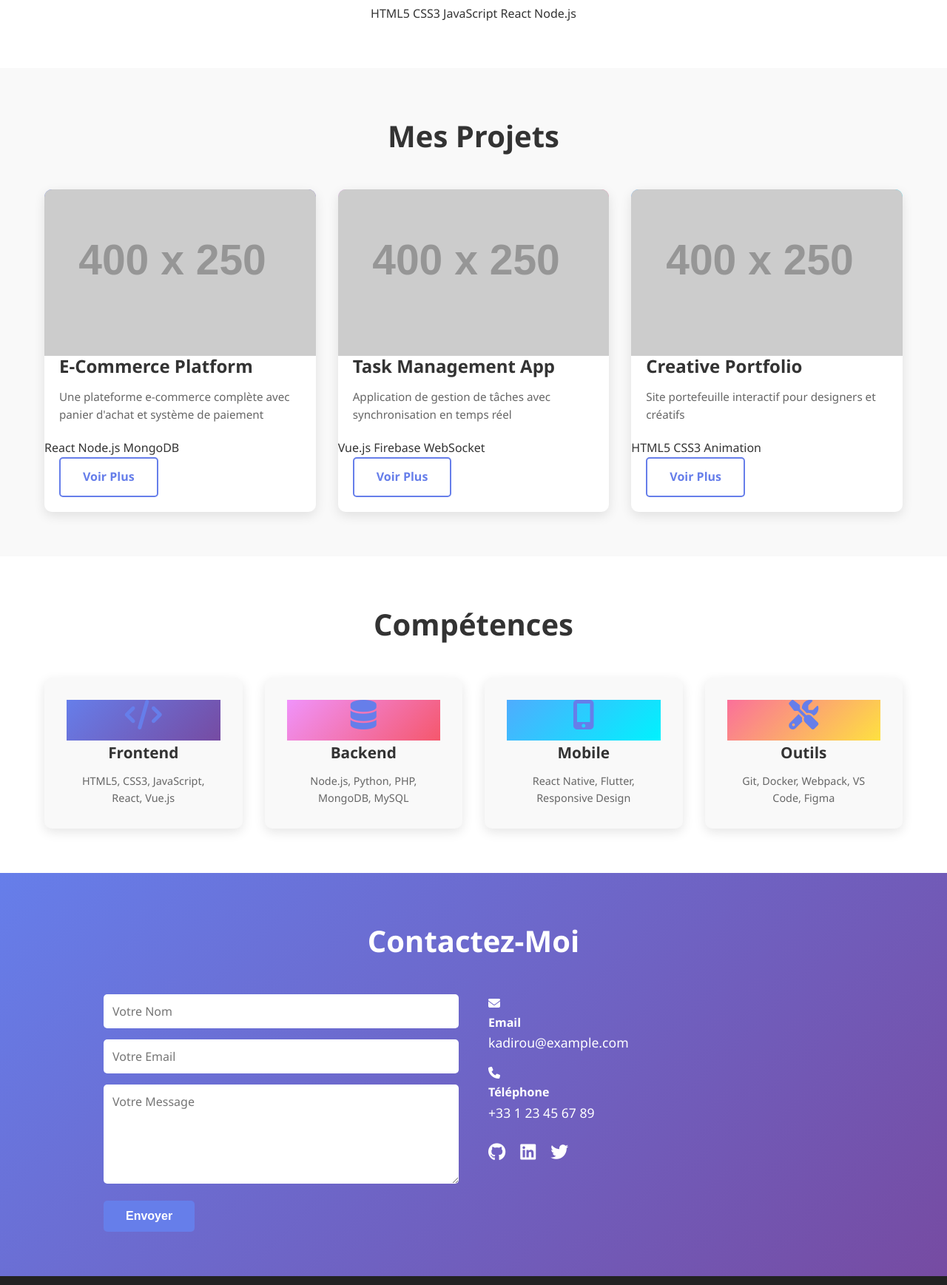
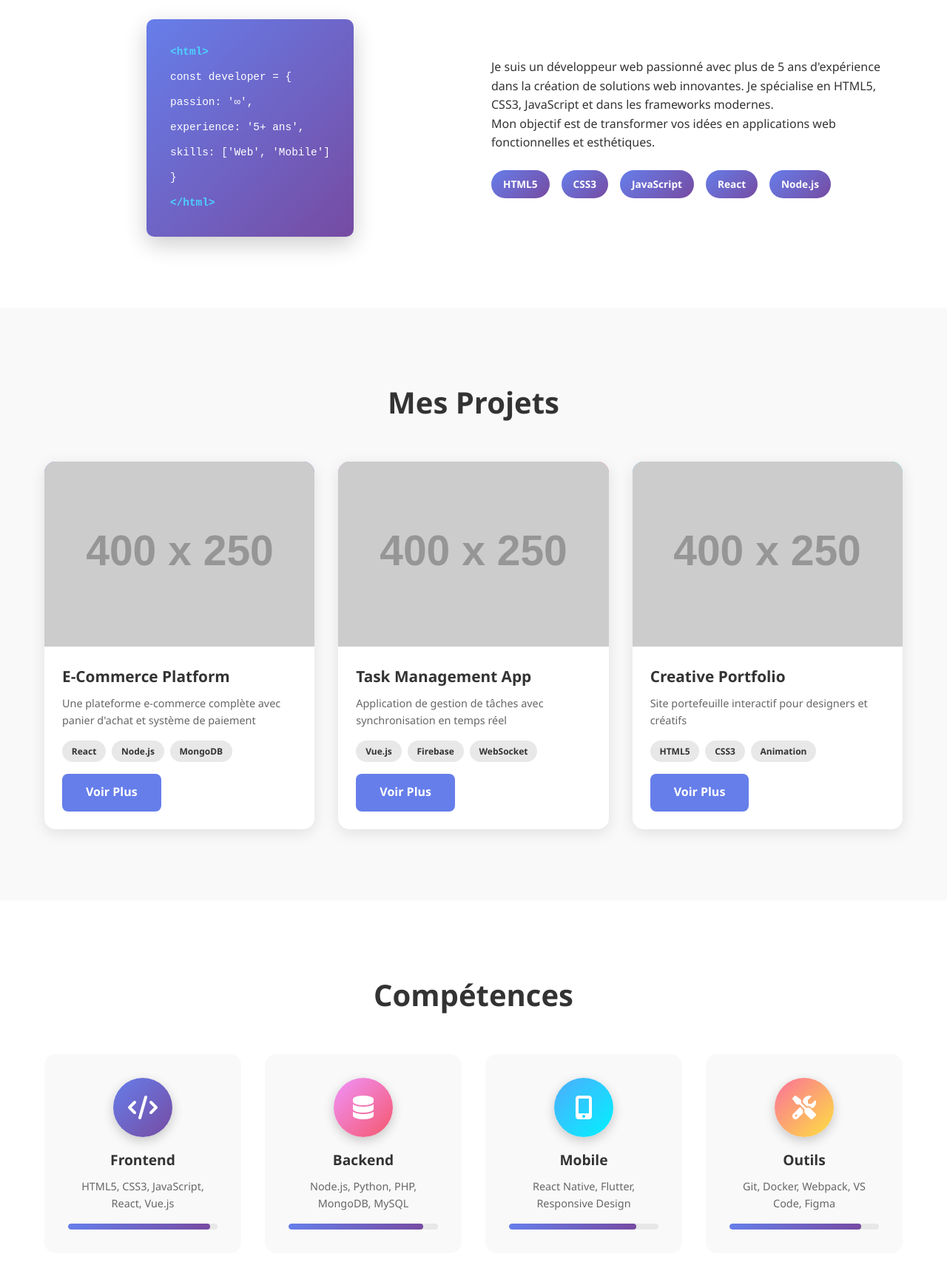
Before and after one commit to Kadirou20172020/Kadirou-Djeffal, a plain HTML site: page index.html in a window 1280 px wide. Shown: the part 1060-2797 px from the top of the page at 74% size. Drawn offline with Linux system fonts and the light colour scheme; placeholder pictures from the web are drawn by us.

Commit message:
Update CSS with advanced styling, gradients, and animations
Updated styles for navbar, hero section, buttons, and other components. Improved responsiveness and added new animations.

```diff
--- a/styles.css
+++ b/styles.css
@@ -18,14 +18,13 @@ body {
     padding: 0 20px;
 }
 
-/* Navigation */
+/* Navigation Bar */
 .navbar {
     background: linear-gradient(135deg, #667eea 0%, #764ba2 100%);
-    color: white;
     padding: 1rem 0;
     position: sticky;
     top: 0;
-    z-index: 100;
+    z-index: 1000;
     box-shadow: 0 2px 10px rgba(0,0,0,0.1);
 }
 
@@ -38,6 +37,7 @@ body {
 .nav-brand {
     font-size: 1.8rem;
     font-weight: bold;
+    color: white;
 }
 
 .nav-menu {
@@ -49,7 +49,8 @@ body {
 .nav-menu a {
     color: white;
     text-decoration: none;
-    transition: opacity 0.3s ease;
+    transition: opacity 0.3s;
+    font-weight: 500;
 }
 
 .nav-menu a:hover {
@@ -58,290 +59,465 @@ body {
 
 /* Hero Section */
 .hero {
-    background: linear-gradient(135deg, #667eea 0%, #764ba2 100%);
-    color: white;
-    padding: 100px 0;
-    text-align: center;
-    min-height: 600px;
+    position: relative;
+    min-height: 100vh;
     display: flex;
     align-items: center;
     justify-content: center;
+    overflow: hidden;
+    background: linear-gradient(135deg, #667eea 0%, #764ba2 100%);
+}
+
+.hero-background {
+    position: absolute;
+    width: 100%;
+    height: 100%;
+    z-index: 0;
+}
+
+.tech-grid {
+    position: absolute;
+    width: 100%;
+    height: 100%;
+    background-image:
+        repeating-linear-gradient(
+            0deg,
+            rgba(255,255,255,0.05) 0px,
+            rgba(255,255,255,0.05) 1px,
+            transparent 1px,
+            transparent 50px
+        ),
+        repeating-linear-gradient(
+            90deg,
+            rgba(255,255,255,0.05) 0px,
+            rgba(255,255,255,0.05) 1px,
+            transparent 1px,
+            transparent 50px
+        );
+}
+
+.floating-orbs {
+    position: absolute;
+    width: 100%;
+    height: 100%;
+}
+
+.hero-content {
+    position: relative;
+    z-index: 10;
+    text-align: center;
+    color: white;
+    animation: fadeInUp 1s ease-out;
 }
 
 .hero-content h1 {
-    font-size: 3.5rem;
-    margin-bottom: 20px;
-    animation: slideDown 0.8s ease-out;
+    font-size: 4rem;
+    margin-bottom: 1rem;
+    text-shadow: 0 2px 10px rgba(0,0,0,0.3);
 }
 
 .hero-content .subtitle {
     font-size: 1.5rem;
-    margin-bottom: 10px;
-    opacity: 0.9;
+    margin-bottom: 0.5rem;
+    opacity: 0.95;
 }
 
 .hero-content .description {
-    font-size: 1.1rem;
-    margin-bottom: 30px;
-    opacity: 0.85;
-}
-
-@keyframes slideDown {
-    from {
-        transform: translateY(-50px);
-        opacity: 0;
-    }
-    to {
-        transform: translateY(0);
-        opacity: 1;
-    }
-}
-
-/* Buttons */
-.btn {
-    display: inline-block;
-    padding: 12px 30px;
-    border-radius: 5px;
-    text-decoration: none;
-    font-weight: 600;
-    transition: all 0.3s ease;
-    border: none;
-    cursor: pointer;
-    font-size: 1rem;
-}
-
-.btn-primary {
-    background: #667eea;
-    color: white;
-}
-
-.btn-primary:hover {
-    background: #764ba2;
-    transform: translateY(-3px);
-    box-shadow: 0 10px 20px rgba(102, 126, 234, 0.3);
-}
-
-.btn-secondary {
-    background: white;
-    color: #667eea;
-    border: 2px solid #667eea;
-}
-
-.btn-secondary:hover {
-    background: #667eea;
-    color: white;
+    font-size: 1.2rem;
+    margin-bottom: 2rem;
+    opacity: 0.9;
 }
 
 /* About Section */
 .about {
-    padding: 60px 0;
-    background: white;
+    padding: 6rem 0;
+    background-color: white;
 }
 
-.about h2,
-.projects h2,
-.skills h2,
-.contact h2 {
+.about h2 {
+    text-align: center;
     font-size: 2.5rem;
-    text-align: center;
-    margin-bottom: 40px;
+    margin-bottom: 3rem;
     color: #333;
 }
 
 .about-content {
-    max-width: 700px;
-    margin: 0 auto;
-    text-align: center;
+    display: grid;
+    grid-template-columns: 1fr 1fr;
+    gap: 3rem;
+    align-items: center;
 }
 
-.about-text p {
-    font-size: 1.1rem;
-    margin-bottom: 20px;
+.about-image {
+    display: flex;
+    justify-content: center;
+}
+
+.code-snippet {
+    background: linear-gradient(135deg, #667eea 0%, #764ba2 100%);
+    padding: 2rem;
+    border-radius: 10px;
+    font-family: 'Courier New', monospace;
+    color: #fff;
+    font-size: 0.9rem;
     line-height: 1.8;
-    color: #555;
+    box-shadow: 0 10px 30px rgba(0,0,0,0.2);
+    max-width: 400px;
+}
+
+.code-tag {
+    color: #4dd0ff;
+    display: block;
+    font-weight: bold;
+}
+
+.code-line {
+    display: block;
+    margin: 0.5rem 0;
+}
+
+.tech-badges {
+    display: flex;
+    gap: 1rem;
+    flex-wrap: wrap;
+    margin-top: 1.5rem;
+}
+
+.badge {
+    background: linear-gradient(135deg, #667eea 0%, #764ba2 100%);
+    color: white;
+    padding: 0.5rem 1rem;
+    border-radius: 20px;
+    font-size: 0.85rem;
+    font-weight: 600;
 }
 
 /* Projects Section */
 .projects {
-    padding: 60px 0;
-    background: #f9f9f9;
+    padding: 6rem 0;
+    background-color: #f9f9f9;
+}
+
+.projects h2 {
+    text-align: center;
+    font-size: 2.5rem;
+    margin-bottom: 3rem;
+    color: #333;
 }
 
 .projects-grid {
     display: grid;
     grid-template-columns: repeat(auto-fit, minmax(300px, 1fr));
-    gap: 30px;
+    gap: 2rem;
 }
 
 .project-card {
     background: white;
-    border-radius: 10px;
+    border-radius: 15px;
     overflow: hidden;
-    box-shadow: 0 5px 15px rgba(0,0,0,0.1);
-    transition: transform 0.3s ease, box-shadow 0.3s ease;
+    box-shadow: 0 5px 20px rgba(0,0,0,0.1);
+    transition: transform 0.3s, box-shadow 0.3s;
 }
 
 .project-card:hover {
     transform: translateY(-10px);
-    box-shadow: 0 15px 30px rgba(0,0,0,0.2);
+    box-shadow: 0 15px 40px rgba(0,0,0,0.15);
 }
 
 .project-image {
-    background: linear-gradient(135deg, #667eea 0%, #764ba2 100%);
-    height: 200px;
+    position: relative;
+    width: 100%;
+    height: 250px;
+    overflow: hidden;
+}
+
+.project-image img {
+    width: 100%;
+    height: 100%;
+    object-fit: cover;
+    transition: transform 0.3s;
+}
+
+.project-card:hover .project-image img {
+    transform: scale(1.05);
+}
+
+.project-overlay {
+    position: absolute;
+    top: 0;
+    left: 0;
+    right: 0;
+    bottom: 0;
+    background: rgba(0,0,0,0.5);
     display: flex;
     align-items: center;
     justify-content: center;
-    color: white;
-    font-size: 1.2rem;
-    font-weight: bold;
+    opacity: 0;
+    transition: opacity 0.3s;
 }
 
-.project-card h3 {
-    padding: 20px 20px 10px;
-    font-size: 1.5rem;
+.project-card:hover .project-overlay {
+    opacity: 1;
+}
+
+.project-overlay i {
+    font-size: 3rem;
+    color: white;
+}
+
+.project-info {
+    padding: 1.5rem;
+}
+
+.project-info h3 {
+    font-size: 1.3rem;
+    margin-bottom: 0.5rem;
     color: #333;
 }
 
-.project-card p {
-    padding: 0 20px 20px;
+.project-info p {
     color: #666;
-    font-size: 0.95rem;
+    margin-bottom: 1rem;
+    font-size: 0.9rem;
 }
 
-.project-card .btn {
-    margin: 0 20px 20px;
+.project-tech {
+    display: flex;
+    gap: 0.5rem;
+    margin-bottom: 1rem;
+    flex-wrap: wrap;
+}
+
+.tech-tag {
+    background: #e8e8e8;
+    color: #333;
+    padding: 0.3rem 0.8rem;
+    border-radius: 15px;
+    font-size: 0.75rem;
+    font-weight: 600;
 }
 
 /* Skills Section */
 .skills {
-    padding: 60px 0;
+    padding: 6rem 0;
     background: white;
+}
+
+.skills h2 {
+    text-align: center;
+    font-size: 2.5rem;
+    margin-bottom: 3rem;
+    color: #333;
 }
 
 .skills-grid {
     display: grid;
     grid-template-columns: repeat(auto-fit, minmax(250px, 1fr));
-    gap: 30px;
+    gap: 2rem;
 }
 
 .skill {
     background: #f9f9f9;
-    padding: 30px;
-    border-radius: 10px;
+    padding: 2rem;
+    border-radius: 15px;
     text-align: center;
-    box-shadow: 0 5px 15px rgba(0,0,0,0.1);
-    transition: transform 0.3s ease;
+    transition: transform 0.3s, box-shadow 0.3s;
 }
 
 .skill:hover {
     transform: translateY(-5px);
+    box-shadow: 0 10px 30px rgba(0,0,0,0.1);
 }
 
-.skill i {
-    font-size: 2.5rem;
-    color: #667eea;
-    margin-bottom: 15px;
+.skill-icon {
+    width: 80px;
+    height: 80px;
+    margin: 0 auto 1rem;
+    border-radius: 50%;
+    display: flex;
+    align-items: center;
+    justify-content: center;
+    font-size: 2rem;
+    color: white;
+    box-shadow: 0 5px 15px rgba(0,0,0,0.2);
 }
 
 .skill h3 {
-    margin-bottom: 10px;
+    font-size: 1.2rem;
+    margin-bottom: 0.5rem;
     color: #333;
-    font-size: 1.3rem;
 }
 
 .skill p {
     color: #666;
+    margin-bottom: 1rem;
     font-size: 0.9rem;
+}
+
+.skill-level {
+    width: 100%;
+    height: 8px;
+    background: #e8e8e8;
+    border-radius: 10px;
+    overflow: hidden;
+}
+
+.level-bar {
+    height: 100%;
+    background: linear-gradient(90deg, #667eea, #764ba2);
+    border-radius: 10px;
+    transition: width 0.5s ease;
 }
 
 /* Contact Section */
 .contact {
-    padding: 60px 0;
+    padding: 6rem 0;
     background: linear-gradient(135deg, #667eea 0%, #764ba2 100%);
     color: white;
 }
 
 .contact h2 {
-    color: white;
+    text-align: center;
+    font-size: 2.5rem;
+    margin-bottom: 3rem;
 }
 
 .contact-content {
     display: grid;
     grid-template-columns: 1fr 1fr;
-    gap: 40px;
-    max-width: 1000px;
-    margin: 0 auto;
+    gap: 3rem;
+}
+
+.contact-form {
+    display: flex;
+    flex-direction: column;
+    gap: 1rem;
 }
 
 .contact-form input,
 .contact-form textarea {
-    width: 100%;
-    padding: 12px;
-    margin-bottom: 15px;
+    padding: 1rem;
     border: none;
-    border-radius: 5px;
+    border-radius: 8px;
     font-family: inherit;
     font-size: 1rem;
 }
 
-.contact-form textarea {
-    resize: vertical;
+.contact-info {
+    display: flex;
+    flex-direction: column;
+    gap: 2rem;
 }
 
-.contact-info p {
-    margin-bottom: 15px;
-    font-size: 1.1rem;
+.info-item {
+    display: flex;
+    gap: 1rem;
+}
+
+.info-item i {
+    font-size: 1.5rem;
+    margin-top: 0.25rem;
+}
+
+.info-item h4 {
+    margin-bottom: 0.5rem;
 }
 
 .social-links {
-    margin-top: 20px;
     display: flex;
-    gap: 20px;
-    justify-content: flex-start;
+    gap: 1rem;
+    margin-top: 1rem;
 }
 
-.social-links a {
+.social-icon {
+    width: 40px;
+    height: 40px;
+    border-radius: 50%;
+    background: rgba(255,255,255,0.2);
+    display: flex;
+    align-items: center;
+    justify-content: center;
     color: white;
-    font-size: 1.5rem;
-    transition: transform 0.3s ease;
+    text-decoration: none;
+    transition: background 0.3s;
 }
 
-.social-links a:hover {
-    transform: scale(1.2);
+.social-icon:hover {
+    background: rgba(255,255,255,0.4);
+}
+
+/* Buttons */
+.btn {
+    padding: 0.8rem 2rem;
+    border: none;
+    border-radius: 8px;
+    font-weight: 600;
+    cursor: pointer;
+    transition: transform 0.3s, box-shadow 0.3s;
+    text-decoration: none;
+    display: inline-block;
+}
+
+.btn-primary {
+    background: white;
+    color: #667eea;
+}
+
+.btn-primary:hover {
+    transform: scale(1.05);
+    box-shadow: 0 5px 20px rgba(0,0,0,0.2);
+}
+
+.btn-secondary {
+    background: #667eea;
+    color: white;
+}
+
+.btn-secondary:hover {
+    transform: scale(1.05);
+    box-shadow: 0 5px 20px rgba(0,0,0,0.2);
 }
 
 /* Footer */
 .footer {
-    background: #222;
+    background: #333;
     color: white;
     text-align: center;
-    padding: 20px 0;
+    padding: 2rem 0;
 }
 
-/* Responsive */
+/* Animations */
+@keyframes fadeInUp {
+    from {
+        opacity: 0;
+        transform: translateY(30px);
+    }
+    to {
+        opacity: 1;
+        transform: translateY(0);
+    }
+}
+
+/* Responsive Design */
 @media (max-width: 768px) {
     .hero-content h1 {
-        font-size: 2rem;
+        font-size: 2.5rem;
     }
 
     .hero-content .subtitle {
-        font-size: 1.1rem;
+        font-size: 1.2rem;
+    }
+
+    .about-content {
+        grid-template-columns: 1fr;
+    }
+
+    .contact-content {
+        grid-template-columns: 1fr;
     }
 
     .nav-menu {
         gap: 1rem;
         font-size: 0.9rem;
     }
-
-    .contact-content {
-        grid-template-columns: 1fr;
-    }
-
-    .about h2,
-    .projects h2,
-    .skills h2,
-    .contact h2 {
-        font-size: 2rem;
-    }
 }
```
